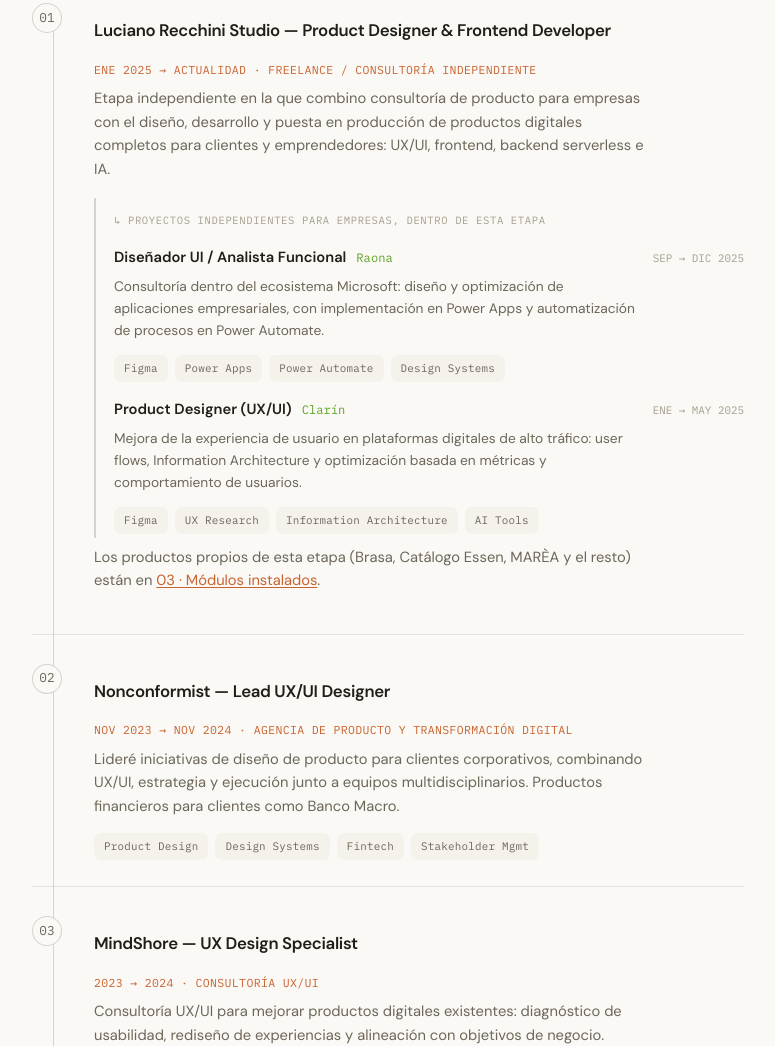
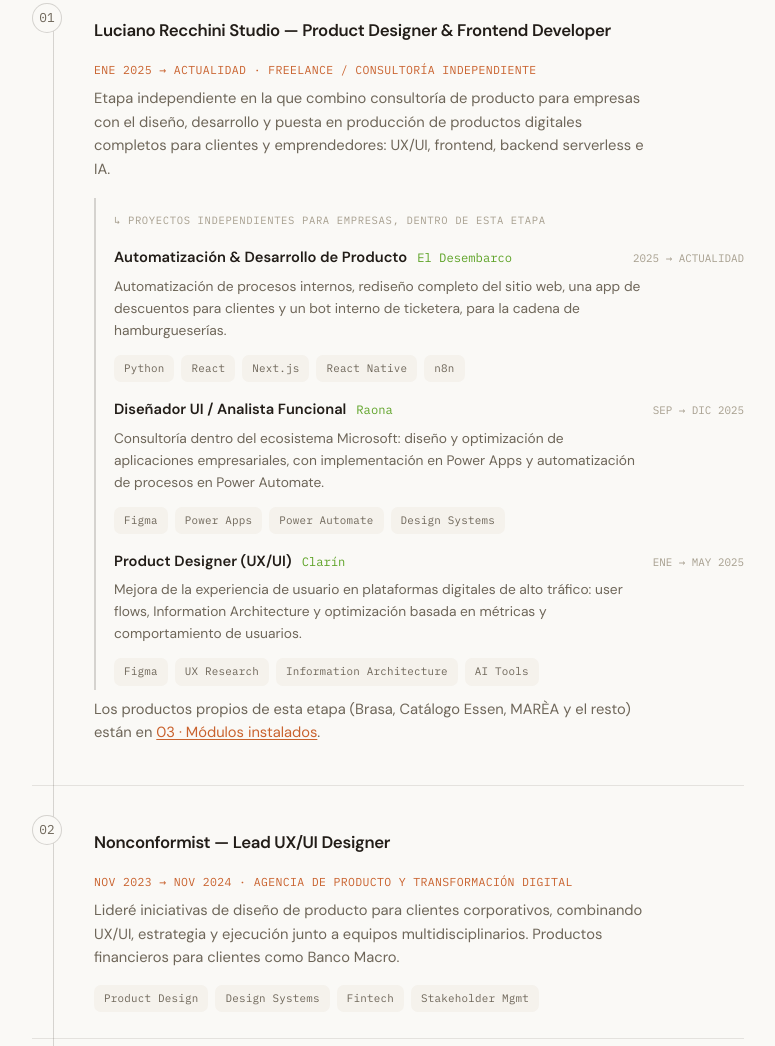
Before and after one commit to reqini/iphone-duo, a plain HTML site: page index.html in a window 1280 px wide. Shown: the part 2965-4011 px from the top of the page, without its empty margins (252-1027 px from the left). Drawn offline with Linux system fonts and the light colour scheme.

Commit message:
Agregar proyecto El Desembarco dentro de Luciano Recchini Studio
Co-Authored-By: Claude Sonnet 5 <noreply@anthropic.com>

```diff
--- a/index.html
+++ b/index.html
@@ -582,6 +582,12 @@
               <div class="slabel">↳ Proyectos independientes para empresas, dentro de esta etapa</div>
 
               <div class="subentry">
+                <div class="shd"><span class="srole">Automatización &amp; Desarrollo de Producto</span><span class="scompany">El Desembarco</span><span class="sdate">2025 → ACTUALIDAD</span></div>
+                <p>Automatización de procesos internos, rediseño completo del sitio web, una app de descuentos para clientes y un bot interno de ticketera, para la cadena de hamburgueserías.</p>
+                <div class="tags"><span class="tag">Python</span><span class="tag">React</span><span class="tag">Next.js</span><span class="tag">React Native</span><span class="tag">n8n</span></div>
+              </div>
+
+              <div class="subentry">
                 <div class="shd"><span class="srole">Diseñador UI / Analista Funcional</span><span class="scompany">Raona</span><span class="sdate">SEP → DIC 2025</span></div>
                 <p>Consultoría dentro del ecosistema Microsoft: diseño y optimización de aplicaciones empresariales, con implementación en Power Apps y automatización de procesos en Power Automate.</p>
                 <div class="tags"><span class="tag">Figma</span><span class="tag">Power Apps</span><span class="tag">Power Automate</span><span class="tag">Design Systems</span></div>
```
